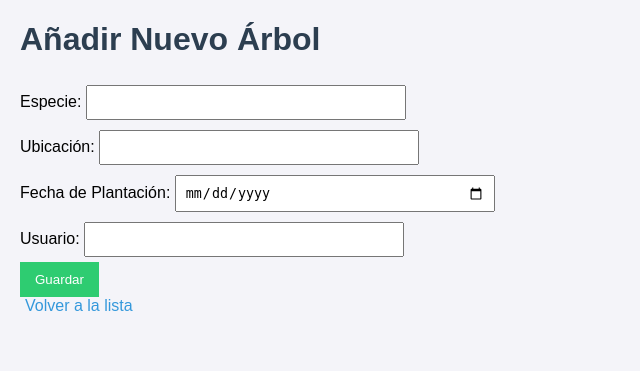
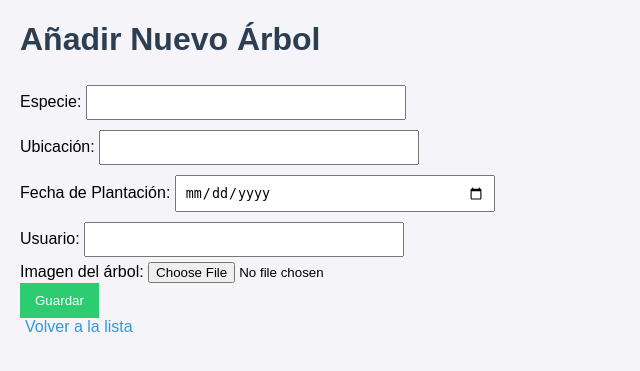
Before and after one commit to oscortrea/Ubuntu-paiporta, a PHP site: page /crear.php in a window 1280 px wide. Shown: the top 371 px of the page, without its empty margins (0-640 px from the left). Run offline with PHP 8.4, Linux system fonts and the light colour scheme.

Commit message:
crear.php UPDATE

```diff
--- a/crear.php
+++ b/crear.php
@@ -7,8 +7,29 @@ if ($_SERVER['REQUEST_METHOD'] === 'POST') {
     $fecha = $_POST['fecha_plantacion'];
     $usuario = $conn->real_escape_string($_POST['usuario']);
 
-    $sql = "INSERT INTO arboles (especie, ubicacion, fecha_plantacion, usuario_registro)
-    VALUES ('$especie', '$ubicacion', '$fecha', '$usuario')";
+    // Lógica para procesar la subida de la imagen
+    $nombre_imagen = null;
+    if (isset($_FILES['imagen']) && $_FILES['imagen']['error'] === UPLOAD_ERR_OK) {
+        $directorio_destino = 'uploads/';
+
+        // Crear el directorio uploads si no existe
+        if (!file_exists($directorio_destino)) {
+            mkdir($directorio_destino, 0775, true);
+        }
+
+        $nombre_original = basename($_FILES['imagen']['name']);
+        $nombre_imagen = time() . '_' . $nombre_original;
+        $ruta_completa = $directorio_destino . $nombre_imagen;
+
+        if (!move_uploaded_file($_FILES['imagen']['tmp_name'], $ruta_completa)) {
+            $nombre_imagen = null;
+        }
+    }
+
+    $imagen_sql = $nombre_imagen ? "'$nombre_imagen'" : "NULL";
+
+    $sql = "INSERT INTO arboles (especie, ubicacion, fecha_plantacion, usuario_registro, imagen)
+            VALUES ('$especie', '$ubicacion', '$fecha', '$usuario', $imagen_sql)";
 
     if ($conn->query($sql)) {
         registerAction("Tree added $especie in $ubicacion", $usuario);
@@ -29,7 +50,7 @@ if ($_SERVER['REQUEST_METHOD'] === 'POST') {
 </head>
 <body>
     <h1>Añadir Nuevo Árbol</h1>
-	<form method="POST">
+    <form method="POST" enctype="multipart/form-data">
         <label>Especie:</label>
         <input type="text" name="especie" required><br>
 
@@ -42,6 +63,9 @@ if ($_SERVER['REQUEST_METHOD'] === 'POST') {
         <label>Usuario:</label>
         <input type="text" name="usuario" required><br>
 
+        <label>Imagen del árbol:</label>
+        <input type="file" name="imagen" accept="image/*"><br>
+
         <button type="submit">Guardar</button>
     </form>
     <a href="index.php">Volver a la lista</a>
```
Lines whose indentation alone changed are shown as unchanged.
